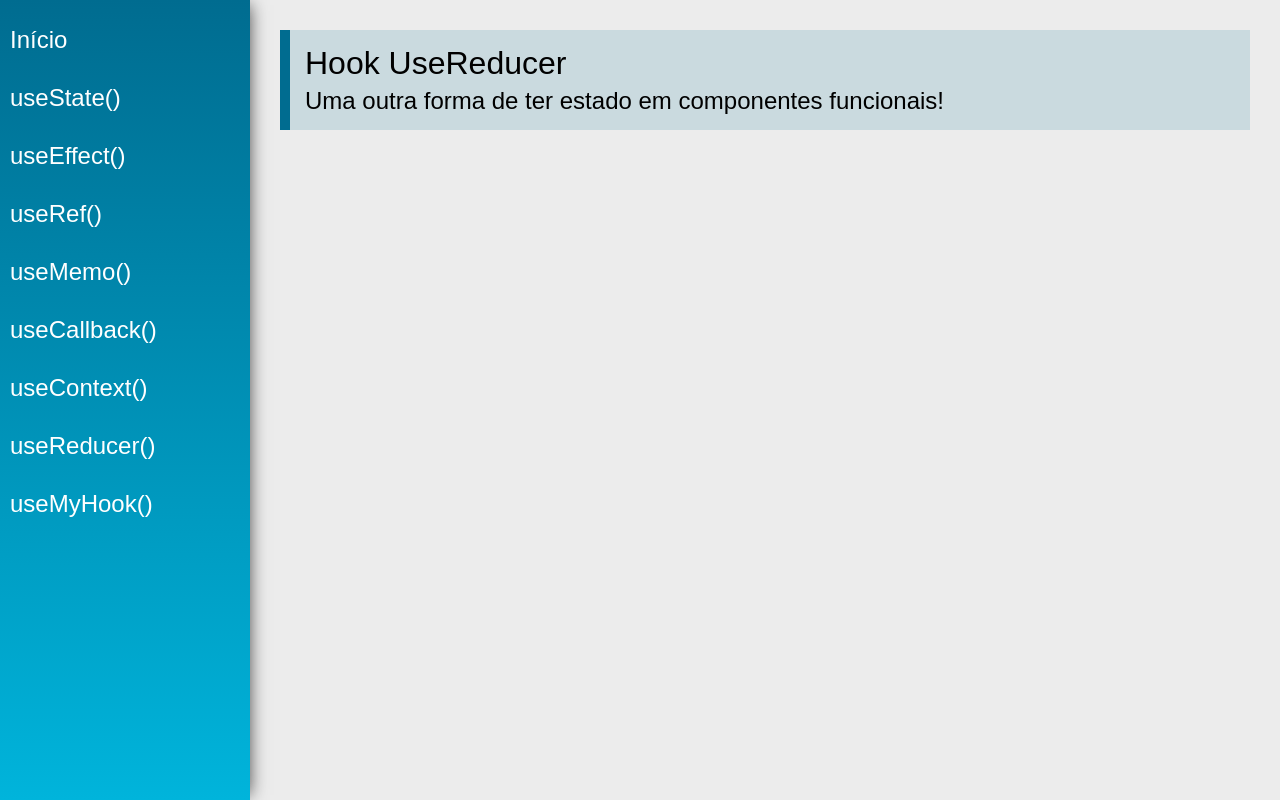
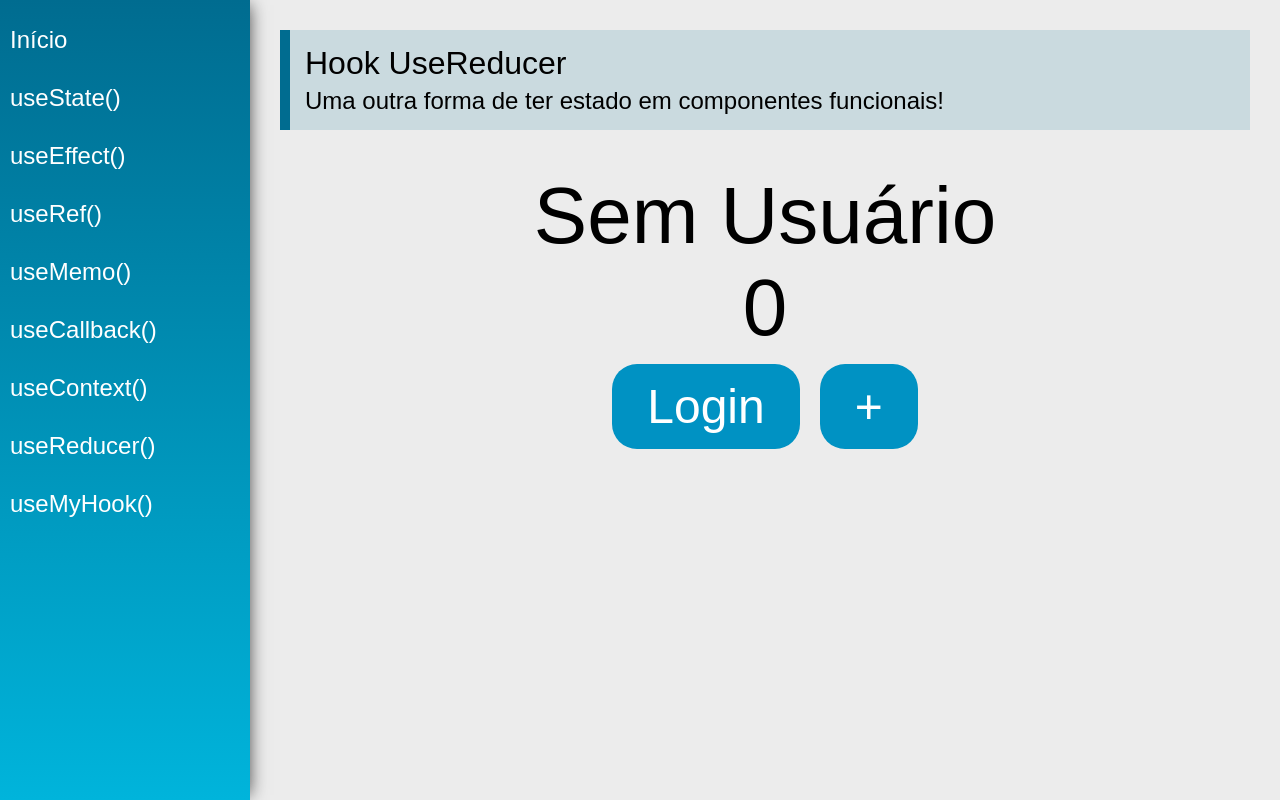
Before and after one commit to lucas-castro-developer/cod3r-react-hooks, a React (Create React App) app: page /useReducer in a window 1280 px wide. Built offline with nearby package versions, Linux system fonts and the light colour scheme.

Commit message:
useReducer #01

```diff
--- a/src/views/examples/UseReducer.jsx
+++ b/src/views/examples/UseReducer.jsx
@@ -1,15 +1,53 @@
-import React from 'react'
-import PageTitle from '../../components/layout/PageTitle'
+import React, { useReducer } from "react";
+import PageTitle from "../../components/layout/PageTitle";
+
+const initialState = {
+  cart: [],
+  products: [],
+  user: null,
+  // foco...
+  number: 0,
+};
+
+function reducer(state, action) {
+  switch (action.type) {
+    case "numberAdd2":
+      return { ...state, number: state.number + 2 };
+    case "login":
+      return { ...state, user: { name: action.payload } };
+    default:
+      return state;
+  }
+}
 
 const UseReducer = (props) => {
+  const [state, dispatch] = useReducer(reducer, initialState);
   return (
     <div className="UseReducer">
       <PageTitle
         title="Hook UseReducer"
         subtitle="Uma outra forma de ter estado em componentes funcionais!"
       />
+
+      <div className="center">
+        {state.user ? (
+          <span className="text">{state.user.name}</span>
+        ) : (
+          <span className="text">Sem Usuário</span>
+        )}
+
+        <span className="text">{state.number}</span>
+        <div>
+          <button className="btn" onClick={() => dispatch({ type: "login", payload: 'Maria' })}>
+            Login
+          </button>
+          <button className="btn" onClick={() => dispatch({ type: "numberAdd2" })}>
+            +
+          </button>
         </div>
-    )
-}
+      </div>
+    </div>
+  );
+};
 
-export default UseReducer
+export default UseReducer;
```
Lines whose indentation alone changed are shown as unchanged.
